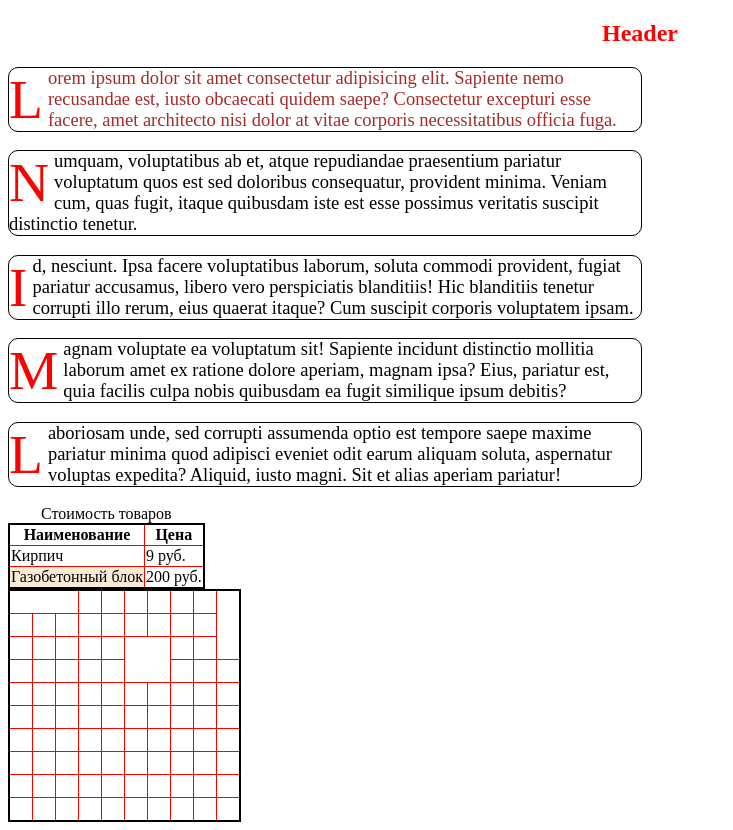
After one commit to klindyuk/web21, a PHP site: page /index2.html in a window 1280 px wide. The commit adds this page. Shown: the whole page, without its empty margins (0-733 px from the left). Run offline with PHP 8.4, Linux system fonts and the light colour scheme.

Commit message:
Занятие 5

```diff
--- a/css/style.css
+++ b/css/style.css
@@ -33,6 +33,21 @@ a {
     text-decoration: none;
     color: green;
 }
+a:hover {
+    color: blue;
+}
+a:link {
+    color: green;
+}
+a:visited {
+    color: black;
+}
+
+a::after {
+    content: " был";
+    color: red;
+}
+
 a[target] {
     color: red;
 }
@@ -40,3 +55,42 @@ a[target] {
 img {
     width: 50%;
 }
+
+p:first-child {
+    color:red;
+}
+p:first-of-type {
+    color:brown;
+}
+p:last-child {
+    color: blue;
+}
+p::first-letter {
+    color: red;
+    font-size: 3em;
+    float: left;
+    margin-right: 5px;
+}
+
+table {
+    border: 2px solid black;
+    border-collapse: collapse;
+}
+
+th,
+td {
+    border: 1px solid red;
+}
+
+table.chess td {
+    width: 20px;
+    height: 20px;
+}
+
+/* table.chess tr:nth-child(even) {
+    background-color: #eee;
+}
+
+table.chess tr:nth-child(odd) {
+    background-color: #ccc;
+} */
--- a/index.html
+++ b/index.html
@@ -11,14 +11,14 @@
     <div class="overlay">
         <ul>
             <li><a href="index.html">Главная</a></li>
-            <li><a href="#">Каталог</a></li>
+            <li><a href="catalog.html">Каталог</a></li>
             <li><a href="#">Карточка товара</a></li>
             <li><a href="#">Контакты</a></li>
         </ul>
         <hr>
         <h2>Интернет-магазин</h2>
 
-        <p>Lorem ipsum dolor sit amet consectetur adipisicing elit. Facilis quod officiis quibusdam minima molestias debitis dolores recusandae at obcaecati culpa, iusto porro veritatis, libero laudantium! Dolorem unde dolores officiis porro!</p>
+        <p>Lorem ipsum dolor sit amet consectetur adipisicing elit. Facilis quod officiis quibusdam minima mo lestias debitis dolores recusandae at obcaecati culpa, iusto porro veritatis, libero laudantium! Dolorem unde dolores officiis porro!</p>
         <h2>Заголовок еще</h2>
         <h3>Заголовок 3</h3>
         <p class="termin">Lorem <a href="#">ссылка номер 1</a> ipsum dolor sit amet consectetur adipisicing elit. Nostrum dicta repudiandae cupiditate, voluptatibus quis harum aperiam <a href="#" target="_blanc">ссылка номер 2</a> iusto qui eos error ea non ad quibusdam hic voluptas beatae. Hic, veritatis aperiam!</p>
--- /dev/null
+++ b/index2.html
@@ -0,0 +1,154 @@
+<!DOCTYPE html>
+<html lang="en">
+<head>
+    <meta charset="UTF-8">
+    <meta http-equiv="X-UA-Compatible" content="IE=edge">
+    <meta name="viewport" content="width=device-width, initial-scale=1.0">
+    <title>Document</title>
+    <link rel="stylesheet" href="css/style.css">
+</head>
+<body>
+    <h2>Header</h2>
+    <p>Lorem ipsum dolor sit amet consectetur adipisicing elit. Sapiente nemo recusandae est, iusto obcaecati quidem saepe? Consectetur excepturi esse facere, amet architecto nisi dolor at vitae corporis necessitatibus officia fuga.</p>
+    <p>Numquam, voluptatibus ab et, atque repudiandae praesentium pariatur voluptatum quos est sed doloribus consequatur, provident minima. Veniam cum, quas fugit, itaque quibusdam iste est esse possimus veritatis suscipit distinctio tenetur.</p>
+    <p>Id, nesciunt. Ipsa facere voluptatibus laborum, soluta commodi provident, fugiat pariatur accusamus, libero vero perspiciatis blanditiis! Hic blanditiis tenetur corrupti illo rerum, eius quaerat itaque? Cum suscipit corporis voluptatem ipsam.</p>
+    <p>Magnam voluptate ea voluptatum sit! Sapiente incidunt distinctio mollitia laborum amet ex ratione dolore aperiam, magnam ipsa? Eius, pariatur est, quia facilis culpa nobis quibusdam ea fugit similique ipsum debitis?</p>
+    <p>Laboriosam unde, sed corrupti assumenda optio est tempore saepe maxime pariatur minima quod adipisci eveniet odit earum aliquam soluta, aspernatur voluptas expedita? Aliquid, iusto magni. Sit et alias aperiam pariatur!</p>
+    <table>
+        <caption>Стоимость товаров</caption>
+        <thead>
+            <tr>
+                <th>Наименование</th>
+                <th>Цена</th>
+            </tr>
+        </thead>
+        <tbody>
+            <tr>
+                <td>Кирпич</td>
+                <td>9 руб.</td>
+            </tr>
+            <tr>
+                <td style="background-color: antiquewhite;">Газобетонный блок</td>
+                <td>200 руб.</td>
+            </tr>
+        </tbody>
+    </table>
+
+    <table class="chess">
+        <tr>
+            <td colspan="3"></td>
+            <td></td>
+            <td></td>
+            <td></td>
+            <td></td>
+            <td></td>
+            <td></td>
+            <td rowspan="3"></td>
+        </tr>
+        <tr>
+            <td></td>
+            <td></td>
+            <td></td>
+            <td></td>
+            <td></td>
+            <td></td>
+            <td></td>
+            <td></td>
+            <td></td>
+        </tr>
+        <tr>
+            <td></td>
+            <td></td>
+            <td></td>
+            <td></td>
+            <td></td>
+            <td colspan="2" rowspan="2"></td>
+            <td></td>
+            <td></td>
+        </tr>
+        <tr>
+            <td></td>
+            <td></td>
+            <td></td>
+            <td></td>
+            <td></td>
+            <td></td>
+            <td></td>
+            <td></td>
+        </tr>
+        <tr>
+            <td></td>
+            <td></td>
+            <td></td>
+            <td></td>
+            <td></td>
+            <td></td>
+            <td></td>
+            <td></td>
+            <td></td>
+            <td></td>
+        </tr>
+        <tr>
+            <td></td>
+            <td></td>
+            <td></td>
+            <td></td>
+            <td></td>
+            <td></td>
+            <td></td>
+            <td></td>
+            <td></td>
+            <td></td>
+        </tr>
+        <tr>
+            <td></td>
+            <td></td>
+            <td></td>
+            <td></td>
+            <td></td>
+            <td></td>
+            <td></td>
+            <td></td>
+            <td></td>
+            <td></td>
+        </tr>
+        <tr>
+            <td></td>
+            <td></td>
+            <td></td>
+            <td></td>
+            <td></td>
+            <td></td>
+            <td></td>
+            <td></td>
+            <td></td>
+            <td></td>
+        </tr>
+        <tr>
+            <td></td>
+            <td></td>
+            <td></td>
+            <td></td>
+            <td></td>
+            <td></td>
+            <td></td>
+            <td></td>
+            <td></td>
+            <td></td>
+        </tr>
+        <tr>
+            <td></td>
+            <td></td>
+            <td></td>
+            <td></td>
+            <td></td>
+            <td></td>
+            <td></td>
+            <td></td>
+            <td></td>
+            <td></td>
+        </tr>
+    </table>
+
+</body>
+</html>
```
